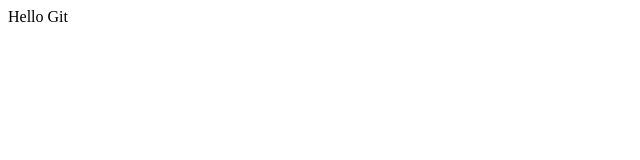
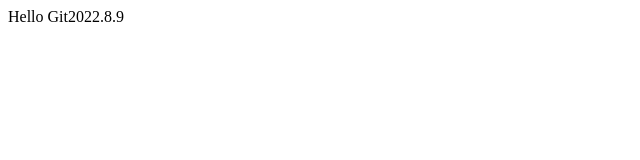
Before and after one commit to Yuanmingyangymy/project_01, a plain HTML site: page index.html in a window 1280 px wide. Shown: the full height of the page, 0-640 px from the left. Drawn offline with Linux system fonts and the light colour scheme.

Commit message:
添加一行内容“
clear

```diff
--- a/index.html
+++ b/index.html
@@ -9,6 +9,7 @@
 <body>
     <script>
         document.write('Hello Git')
+        document.write('2022.8.9')
     </script>
 </body>
 </html>
```
